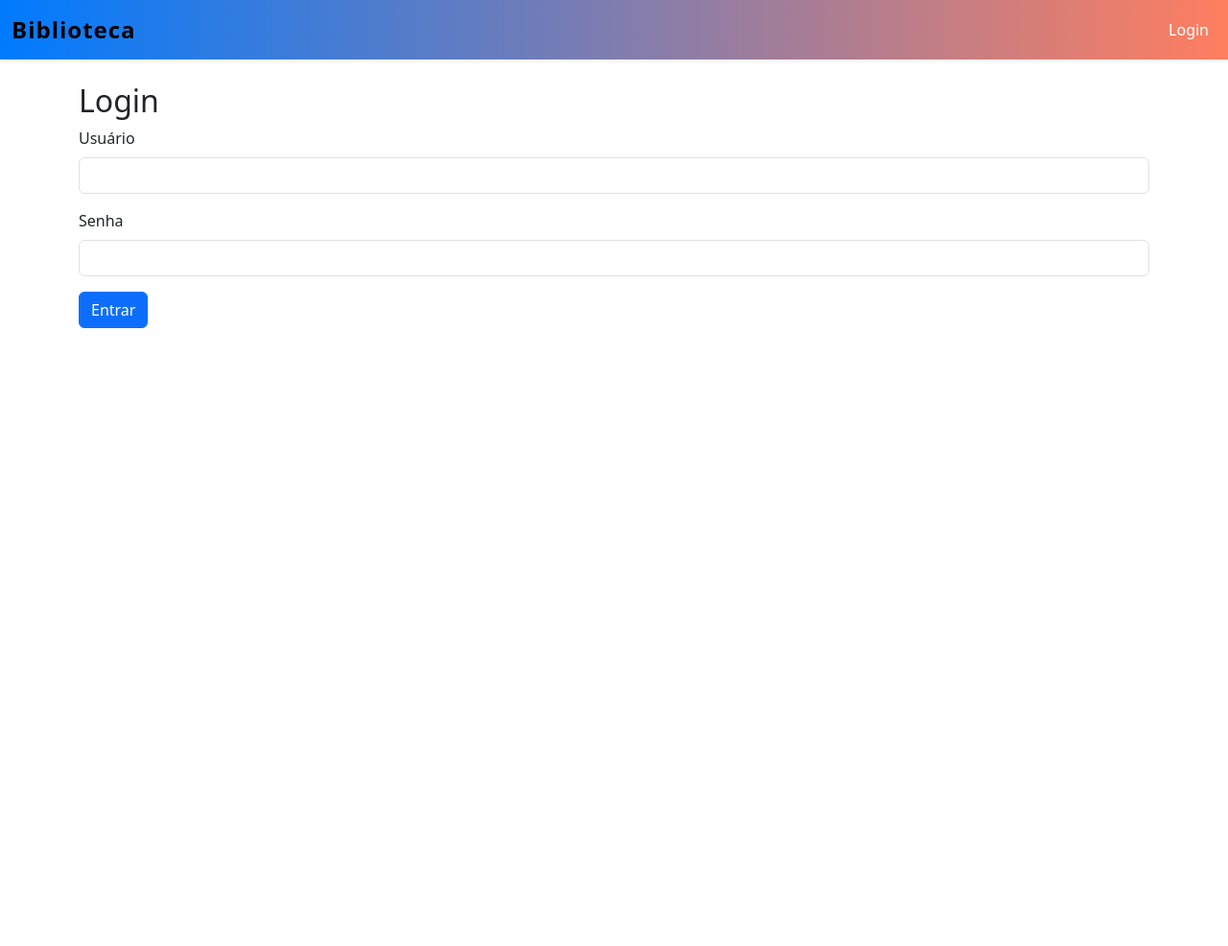
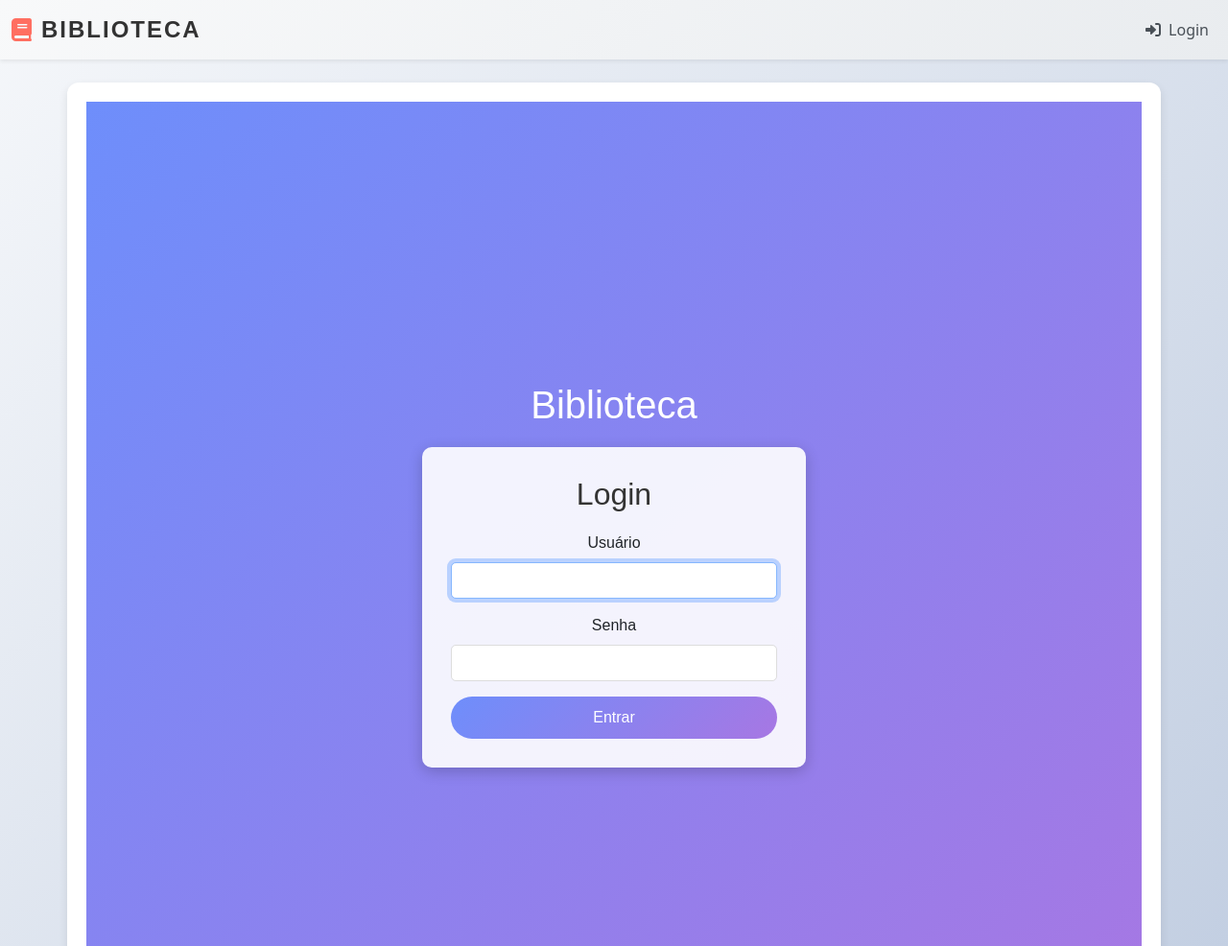
Before and after one commit to Brakister/Biblioteca, a Django app: page /login/ in a window 1280 px wide. Shown: the whole page at 96% size. Run offline with Django 4.2, Linux system fonts and the light colour scheme.

Commit message:
quase tudo completo

```diff
--- a/biblioteca/livros/static/livros/css/style.css
+++ b/biblioteca/livros/static/livros/css/style.css
@@ -1,73 +1,92 @@
-/* Estilo Geral */
+/* Reset básico */
+* {
+    margin: 0;
+    padding: 0;
+    box-sizing: border-box;
+  }
+
+  /* Estilo global */
   body {
     font-family: 'Arial', sans-serif;
-    background-color: #f8f9fa;
+    background: linear-gradient(135deg, #f5f7fa, #c3cfe2);
     color: #333;
-    margin: 0;
-    padding: 0;
+    line-height: 1.6;
   }
 
-/* Navbar Moderna */
+  /* Navbar */
   .navbar {
-    background: linear-gradient(90deg, #007bff, #ff7e5f) !important;
-    transition: all 0.3s ease;
+    background: linear-gradient(135deg, #ffffff, #e9ecef);
+    box-shadow: 0 4px 6px rgba(0, 0, 0, 0.1);
   }
 
   .navbar-brand.logo {
+    font-family: 'Poppins', sans-serif;
+    font-weight: bold;
     font-size: 1.5rem;
-    font-weight: bold;
-    letter-spacing: 1px;
+    color: #333 !important;
+    text-transform: uppercase;
+    letter-spacing: 2px;
   }
 
-.navbar-brand .text-primary {
-    color: #fff !important;
+  .navbar-brand.logo:hover {
+    color: #ff6f61 !important; /* Rosa chamativo */
   }
 
-.navbar-brand .text-warning {
-    color: #ffc107 !important;
-}
-
-.nav-link {
-    color: #fff !important;
+  .navbar-nav .nav-link {
+    color: #495057 !important;
+    font-weight: 500;
     transition: color 0.3s ease;
   }
 
-.nav-link:hover {
-    color: #ff7e5f !important;
+  .navbar-nav .nav-link:hover {
+    color: #ff6f61 !important; /* Rosa chamativo */
   }
 
-.dropdown-menu {
-    background-color: #333;
-    border: none;
+  /* Container principal */
+  .container {
+    max-width: 1200px;
+    margin: 0 auto;
+    padding: 20px;
+    background: #ffffff;
+    border-radius: 12px;
+    box-shadow: 0 4px 10px rgba(0, 0, 0, 0.1);
+    margin-top: 20px;
   }
 
-.dropdown-item {
-    color: #fff !important;
-    transition: background-color 0.3s ease;
+  /* Mensagens de alerta */
+  .alert {
+    border-radius: 8px;
+    font-size: 0.9rem;
+    background: #fff3cd;
+    color: #856404;
+    border: 1px solid #ffeeba;
   }
 
-.dropdown-item:hover {
-    background-color: #007bff !important;
+  .alert-dismissible .btn-close {
+    color: #856404;
   }
 
-/* Hero Section */
-.hero-section {
-    height: 100vh;
-    background: linear-gradient(rgba(0, 0, 0, 0.5), rgba(0, 0, 0, 0.5)), url("{% static 'livros/images/library.jpg' %}") no-repeat center center/cover;
-    position: relative;
+  /* Animação de entrada */
+  @keyframes fadeIn {
+    from {
+      opacity: 0;
+      transform: translateY(-20px);
+    }
+    to {
+      opacity: 1;
+      transform: translateY(0);
+    }
   }
 
-.hero-section h1 {
-    font-size: 3rem;
-    animation: fadeInUp 1.5s ease-out;
+  .fadeIn {
+    animation: fadeIn 0.8s ease-in-out;
   }
 
-.hero-section p {
-    font-size: 1.5rem;
-    animation: fadeInUp 2s ease-out;
+  .slide-in-bottom {
+    animation: slideInBottom 0.6s ease-out;
   }
 
-@keyframes fadeInUp {
+  @keyframes slideInBottom {
     from {
       opacity: 0;
       transform: translateY(20px);
@@ -78,36 +97,65 @@ body {
     }
   }
 
-/* Animações */
-.fadeIn {
-    animation: fadeIn 1s ease-in-out;
+  /* Botões */
+  .btn-primary {
+    background: linear-gradient(135deg, #ff6f61, #ff9a8b);
+    border: none;
+    color: #fff;
+    font-weight: bold;
+    transition: transform 0.3s ease, box-shadow 0.3s ease;
   }
 
-.slide-in-bottom {
-    animation: slideInBottom 0.5s ease-out;
+  .btn-primary:hover {
+    transform: scale(1.05);
+    box-shadow: 0 4px 10px rgba(0, 0, 0, 0.2);
   }
 
-@keyframes fadeIn {
-    from {
-        opacity: 0;
-    }
-    to {
-        opacity: 1;
-    }
+  .btn-warning {
+    background: linear-gradient(135deg, #ffc107, #ffca28);
+    border: none;
+    color: #333;
+    font-weight: bold;
+    transition: transform 0.3s ease, box-shadow 0.3s ease;
   }
 
-@keyframes slideInBottom {
-    from {
-        transform: translateY(20px);
-        opacity: 0;
-    }
-    to {
-        transform: translateY(0);
-        opacity: 1;
-    }
+  .btn-warning:hover {
+    transform: scale(1.05);
+    box-shadow: 0 4px 10px rgba(0, 0, 0, 0.2);
   }
 
-/* Footer */
+  /* Tabelas */
+  .table {
+    border-radius: 8px;
+    overflow: hidden;
+    box-shadow: 0 4px 10px rgba(0, 0, 0, 0.1);
+  }
+
+  .table thead th {
+    background: #f8f9fa;
+    border-bottom: 2px solid #dee2e6;
+  }
+
+  .table tbody tr:hover {
+    background-color: #f1f3f5;
+  }
+
+  /* Badges (tags) */
+  .badge {
+    font-size: 0.8rem;
+    padding: 5px 10px;
+    border-radius: 20px;
+    background: linear-gradient(135deg, #6e8efb, #a777e3);
+    color: #fff;
+  }
+
+  /* Footer (opcional) */
   footer {
-    background: linear-gradient(90deg, #007bff, #ff7e5f);
+    text-align: center;
+    padding: 20px 0;
+    background: linear-gradient(135deg, #ffffff, #e9ecef);
+    border-top: 1px solid #e9ecef;
+    margin-top: 40px;
+    font-size: 0.9rem;
+    color: #6c757d;
   }
--- a/biblioteca/livros/static/livros/js/script.js
+++ b/biblioteca/livros/static/livros/js/script.js
@@ -1,16 +1,17 @@
-// Adiciona animação ao scroll
+// script.js
+
+// Função para animar elementos ao rolar a página
 document.addEventListener("DOMContentLoaded", function () {
-    const sections = document.querySelectorAll(".fadeIn");
-    const observer = new IntersectionObserver(
-        (entries) => {
+    const observer = new IntersectionObserver((entries) => {
       entries.forEach((entry) => {
         if (entry.isIntersecting) {
           entry.target.classList.add("visible");
         }
       });
-        },
-        { threshold: 0.2 }
-    );
+    });
 
-    sections.forEach((section) => observer.observe(section));
+    // Observar todos os elementos com a classe "animate-on-scroll"
+    document.querySelectorAll(".animate-on-scroll").forEach((el) => {
+      observer.observe(el);
     });
+  });
--- a/biblioteca/livros/templates/livros/base.html
+++ b/biblioteca/livros/templates/livros/base.html
@@ -6,46 +6,83 @@
     <title>{% block title %}Biblioteca{% endblock %}</title>
     <link rel="stylesheet" href="{% static 'livros/css/style.css' %}">
     <link href="https://cdn.jsdelivr.net/npm/bootstrap@5.3.0/dist/css/bootstrap.min.css" rel="stylesheet">
+    <link rel="stylesheet" href="https://cdnjs.cloudflare.com/ajax/libs/font-awesome/6.0.0-beta3/css/all.min.css">
 </head>
 <body>
-<nav class="navbar navbar-expand-lg navbar-light bg-light mb-4 shadow-sm">
+<!-- Navbar -->
+<nav class="navbar navbar-expand-lg navbar-light shadow-sm" style="background: linear-gradient(135deg, #f8f9fa, #e9ecef);">
   <div class="container-fluid">
-    <a class="navbar-brand logo" href="{% url 'index' %}">Biblioteca</a>
-    <button class="navbar-toggler" type="button" data-bs-toggle="collapse" data-bs-target="#navbarNav" aria-controls="navbarNav" aria-expanded="false" aria-label="Toggle navigation">
-      <span class="navbar-toggler-icon"></span>
-    </button>
-    <div class="collapse navbar-collapse" id="navbarNav">
+    <!-- Logo -->
+    <a class="navbar-brand logo d-flex align-items-center" href="{% url 'index' %}">
+      <i class="fas fa-book me-2" style="color: #ff6f61;"></i> <!-- Ícone de livro -->
+      <span class="fw-bold">Biblioteca</span>
+    </a>
+
+    <!-- Menu principal -->
+    <div class="d-flex flex-wrap justify-content-between w-100">
       <ul class="navbar-nav me-auto mb-2 mb-lg-0">
         {% if user.is_staff %}
-        <li class="nav-item"><a class="nav-link" href="{% url 'admin_panel' %}">Painel Admin</a></li>
-        <li class="nav-item"><a class="nav-link" href="{% url 'add_book' %}">Adicionar Livro</a></li>
-        <li class="nav-item"><a class="nav-link" href="{% url 'manage_tags' %}">Gerenciar Tags</a></li>
-        <li class="nav-item"><a class="nav-link" href="{% url 'backup' %}">Backup</a></li>
+        <li class="nav-item">
+          <a class="nav-link d-flex align-items-center" href="{% url 'admin_panel' %}">
+            <i class="fas fa-tachometer-alt me-2"></i> Painel Admin
+          </a>
+        </li>
+        <li class="nav-item">
+          <a class="nav-link d-flex align-items-center" href="{% url 'add_book' %}">
+            <i class="fas fa-plus me-2"></i> Adicionar Livro
+          </a>
+        </li>
+        <li class="nav-item">
+          <a class="nav-link d-flex align-items-center" href="{% url 'manage_tags' %}">
+            <i class="fas fa-tags me-2"></i> Gerenciar Tags
+          </a>
+        </li>
+        <li class="nav-item">
+          <a class="nav-link d-flex align-items-center" href="{% url 'backup' %}">
+            <i class="fas fa-database me-2"></i> Backup
+          </a>
+        </li>
         {% endif %}
       </ul>
+
+      <!-- Menu de autenticação -->
       <ul class="navbar-nav">
         {% if user.is_authenticated %}
-        <li class="nav-item"><a class="nav-link" href="{% url 'logout' %}">Logout</a></li>
+        <li class="nav-item">
+          <a class="nav-link d-flex align-items-center" href="{% url 'logout' %}">
+            <i class="fas fa-sign-out-alt me-2"></i> Logout
+          </a>
+        </li>
         {% else %}
-        <li class="nav-item"><a class="nav-link" href="{% url 'login' %}">Login</a></li>
+        <li class="nav-item">
+          <a class="nav-link d-flex align-items-center" href="{% url 'login' %}">
+            <i class="fas fa-sign-in-alt me-2"></i> Login
+          </a>
+        </li>
         {% endif %}
       </ul>
     </div>
   </div>
 </nav>
 
-<div class="container fadeIn">
+<!-- Conteúdo principal -->
+<div class="container fadeIn mt-4" style="background: #ffffff; border-radius: 12px; box-shadow: 0 4px 10px rgba(0, 0, 0, 0.1); padding: 20px;">
+    <!-- Mensagens de alerta -->
     {% if messages %}
     {% for message in messages %}
     <div class="alert alert-{{ message.tags }} alert-dismissible fade show slide-in-bottom" role="alert">
       {{ message }}
-      <button type="button" class="btn-close" data-bs-dismiss="alert"></button>
+      <button type="button" class="btn-close" data-bs-dismiss="alert" aria-label="Close"></button>
     </div>
     {% endfor %}
     {% endif %}
+
+    <!-- Bloco de conteúdo -->
     {% block content %}{% endblock %}
 </div>
 
+<!-- Scripts -->
 <script src="https://cdn.jsdelivr.net/npm/bootstrap@5.3.0/dist/js/bootstrap.bundle.min.js"></script>
+<script src="{% static 'livros/js/script.js' %}"></script>
 </body>
 </html>
--- a/biblioteca/livros/templates/livros/login.html
+++ b/biblioteca/livros/templates/livros/login.html
@@ -1,13 +1,112 @@
-
 {% extends "livros/base.html" %}
 {% block title %}Login{% endblock %}
 {% block content %}
+<!-- Importar Animate.css -->
+<link rel="stylesheet" href="https://cdnjs.cloudflare.com/ajax/libs/animate.css/4.1.1/animate.min.css" />
+
+<style>
+  /* Reset básico para evitar margens e paddings indesejados */
+  html, body {
+    margin: 0;
+    padding: 0;
+    height: 100%;
+    overflow: hidden; /* Remove barras de rolagem desnecessárias */
+  }
+
+  /* Estilo isolado para a página de login */
+  .login-page {
+    background: linear-gradient(135deg, #6e8efb, #a777e3);
+    height: 100vh;
+    display: flex;
+    flex-direction: column;
+    justify-content: center;
+    align-items: center;
+    font-family: 'Arial', sans-serif;
+  }
+
+  .login-page h1 {
+    color: white;
+    font-size: 2.5rem;
+    margin-bottom: 20px;
+    animation: fadeInDown 1s ease-in-out;
+  }
+
+  .login-container {
+    background: rgba(255, 255, 255, 0.9);
+    padding: 30px;
+    border-radius: 10px;
+    box-shadow: 0 4px 15px rgba(0, 0, 0, 0.2);
+    width: 100%;
+    max-width: 400px;
+    text-align: center;
+    animation: fadeIn 1s ease-in-out;
+  }
+
+  .login-page h2 {
+    color: #333;
+    margin-bottom: 20px;
+  }
+
+  .form-control {
+    margin-bottom: 15px;
+    border-radius: 5px;
+    border: 1px solid #ddd;
+  }
+
+  .btn-primary {
+    background: linear-gradient(135deg, #6e8efb, #a777e3);
+    border: none;
+    border-radius: 25px;
+    padding: 10px 20px;
+    transition: transform 0.3s ease, box-shadow 0.3s ease;
+    width: 100%;
+  }
+
+  .btn-primary:hover {
+    transform: scale(1.05);
+    box-shadow: 0 4px 15px rgba(0, 0, 0, 0.2);
+  }
+
+  /* Animação personalizada */
+  @keyframes fadeIn {
+    from {
+      opacity: 0;
+      transform: translateY(-20px);
+    }
+    to {
+      opacity: 1;
+      transform: translateY(0);
+    }
+  }
+
+  @keyframes fadeInDown {
+    from {
+      opacity: 0;
+      transform: translateY(-50px);
+    }
+    to {
+      opacity: 1;
+      transform: translateY(0);
+    }
+  }
+</style>
+
+<div class="login-page">
+  <h1 class="animate__animated animate__fadeInDown">Biblioteca</h1>
+  <div class="login-container animate__animated animate__fadeIn">
     <h2>Login</h2>
+    {% if messages %}
+      <div class="alert alert-danger">
+        {% for message in messages %}
+          {{ message }}
+        {% endfor %}
+      </div>
+    {% endif %}
     <form method="post">
       {% csrf_token %}
       <div class="mb-3">
         <label for="username" class="form-label">Usuário</label>
-    <input type="text" class="form-control" id="username" name="username" required>
+        <input type="text" class="form-control" id="username" name="username" required autofocus>
       </div>
       <div class="mb-3">
         <label for="password" class="form-label">Senha</label>
@@ -15,4 +114,6 @@
       </div>
       <button type="submit" class="btn btn-primary">Entrar</button>
     </form>
+  </div>
+</div>
 {% endblock %}
--- a/biblioteca/livros/urls.py
+++ b/biblioteca/livros/urls.py
@@ -1,7 +1,5 @@
 from django.urls import path
 from . import views
-from .views import emprestimo_view, emprestar_livro
-
 
 urlpatterns = [
     path('', views.index, name='index'),
@@ -14,7 +12,6 @@ urlpatterns = [
     path('return_book/<int:borrow_id>/', views.return_book, name='return_book'),
     path('manage_tags/', views.manage_tags, name='manage_tags'),
     path('backup/', views.backup, name='backup'),
-    path('emprestimo/', emprestimo_view, name='emprestimo'),
-    path('emprestar/<int:livro_id>/', emprestar_livro, name='emprestar_livro'),
-
+    path('tags/delete/<int:tag_id>/', views.delete_tag, name='delete_tag'),
+    path('emprestimo/', views.emprestimo_view, name='emprestimo'),
 ]
--- a/biblioteca/livros/views.py
+++ b/biblioteca/livros/views.py
@@ -6,13 +6,7 @@ from django.conf import settings
 import os, shutil
 from .models import Book, Tag, Borrow
 from .forms import BookForm, BorrowForm, ReturnForm, TagForm
-from django.shortcuts import render, redirect
-from .models import Emprestimo, Livro
-from .forms import EmprestimoForm
-from django.shortcuts import render, get_object_or_404, redirect
-from .models import Livro, Emprestimo
 from django.utils import timezone
-from django.contrib.auth.models import User
 
 # Função para verificar se o usuário é administrador (staff)
 def is_admin(user):
@@ -56,7 +50,7 @@ def user_logout(request):
 @user_passes_test(is_admin)
 def admin_panel(request):
     books = Book.objects.all()
-    borrows = Borrow.objects.all()
+    borrows = Borrow.objects.all()  # Certifique-se de que esta consulta está funcionando
     tags = Tag.objects.all()
     return render(request, 'livros/admin_panel.html', {
         'books': books,
@@ -104,7 +98,7 @@ def borrow_book(request, book_id):
             borrow.book = book
             borrow.user = request.user
             borrow.save()
-            book.available = False
+            book.available = False  # Marca o livro como indisponível
             book.save()
             messages.success(request, 'Livro emprestado com sucesso!')
             return redirect('index')
@@ -119,8 +113,10 @@ def return_book(request, borrow_id):
     if request.method == 'POST':
         form = ReturnForm(request.POST, instance=borrow)
         if form.is_valid():
-            borrow = form.save()
-            borrow.book.available = True
+            borrow = form.save(commit=False)
+            borrow.return_date = timezone.now()
+            borrow.save()
+            borrow.book.available = True  # Marca o livro como disponível novamente
             borrow.book.save()
             messages.success(request, 'Livro marcado como devolvido.')
             return redirect('admin_panel')
@@ -144,6 +140,16 @@ def manage_tags(request):
 
 @login_required
 @user_passes_test(is_admin)
+def delete_tag(request, tag_id):
+    tag = get_object_or_404(Tag, pk=tag_id)
+    if request.method == 'POST':
+        tag.delete()
+        messages.success(request, f'Tag "{tag.name}" excluída com sucesso!')
+        return redirect('manage_tags')
+    return render(request, 'livros/delete_tag_confirm.html', {'tag': tag})
+
+@login_required
+@user_passes_test(is_admin)
 def backup(request):
     backup_dir = os.path.join(settings.BASE_DIR, 'backup')
     if not os.path.exists(backup_dir):
@@ -160,25 +166,10 @@ def backup(request):
         messages.error(request, f'Erro ao fazer backup: {str(e)}')
     return redirect('admin_panel')
 
-
-
-
+@login_required
 def emprestimo_view(request):
     query = request.GET.get('q', '')
-    livros_disponiveis = Livro.objects.filter(disponivel=True, titulo__icontains=query)
-    return render(request, 'livros/emprestimo.html', {'livros_disponiveis': livros_disponiveis})
-
-
-def emprestar_livro(request, livro_id):
-    livro = get_object_or_404(Livro, id=livro_id)
-
-    if livro.available:
-        livro.available = False  # Marcar como emprestado
-        livro.save()
-        Emprestimo.objects.create(
-            book=livro,
-            user=request.user,
-            borrowed_date=timezone.now(),
-            expiration_date=timezone.now() + timezone.timedelta(days=14)  # Definir prazo de 14 dias
-        )
-    return redirect('emprestimo')
+    books = Book.objects.filter(available=True)
+    if query:
+        books = books.filter(title__icontains=query)
+    return render(request, 'livros/emprestimo.html', {'books': books, 'query': query})
```
Also changed, not shown: biblioteca/livros/forms.py (+27 -11 lines), biblioteca/livros/models.py (+0 -18 lines), biblioteca/livros/templates/livros/admin_panel.html (+7 -4 lines), biblioteca/livros/templates/livros/delete_tag_confirm.html (added, +12 -0 lines), biblioteca/livros/templates/livros/emprestimo.html (+12 -12 lines), biblioteca/livros/templates/livros/index.html (+3 -5 lines), biblioteca/livros/templates/livros/manage_tags.html (+10 -2 lines), biblioteca/backup/library_backup_20250217_044353.db (deleted), biblioteca/backup/library_backup_20250217_050620.db (deleted), biblioteca/backup/library_backup_20250217_052408.db (deleted), biblioteca/backup/library_backup_20250217_052740.db (deleted), biblioteca/backup/library_backup_20250217_170240.db, biblioteca/livros/migrations/0003_delete_emprestimo_delete_livro.py (added). Lines whose indentation alone changed are shown as unchanged.
